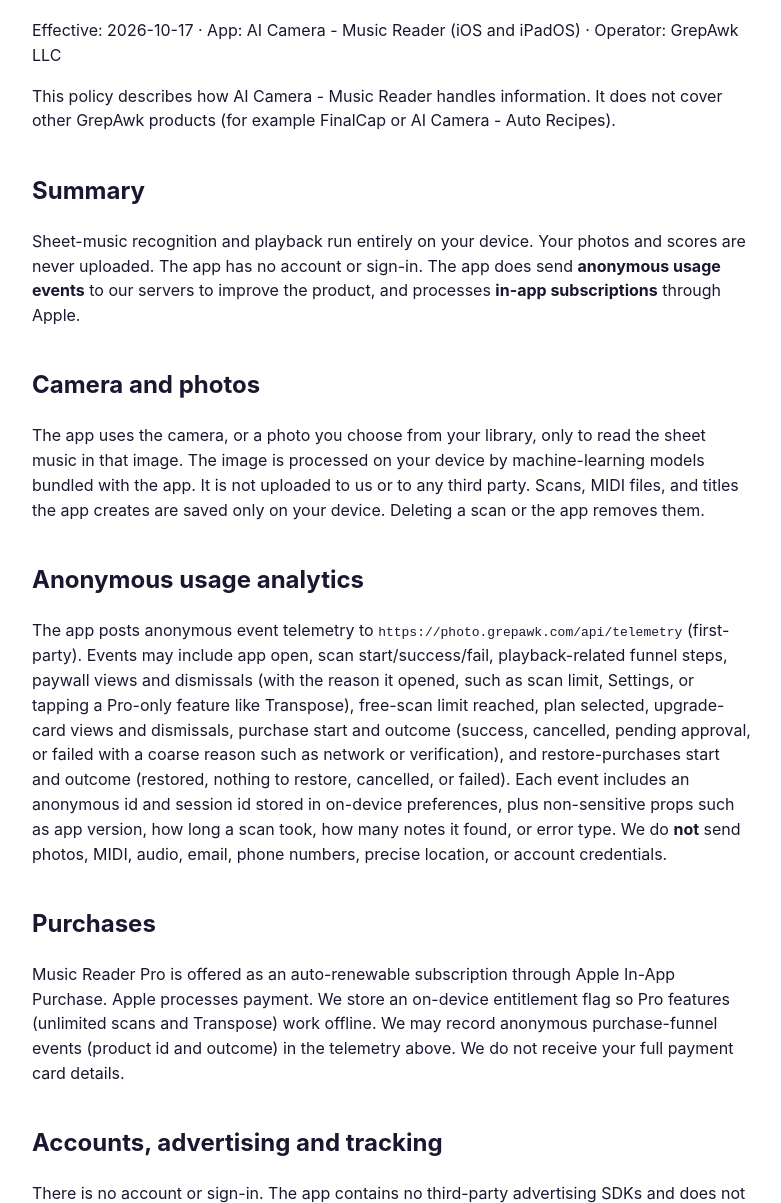
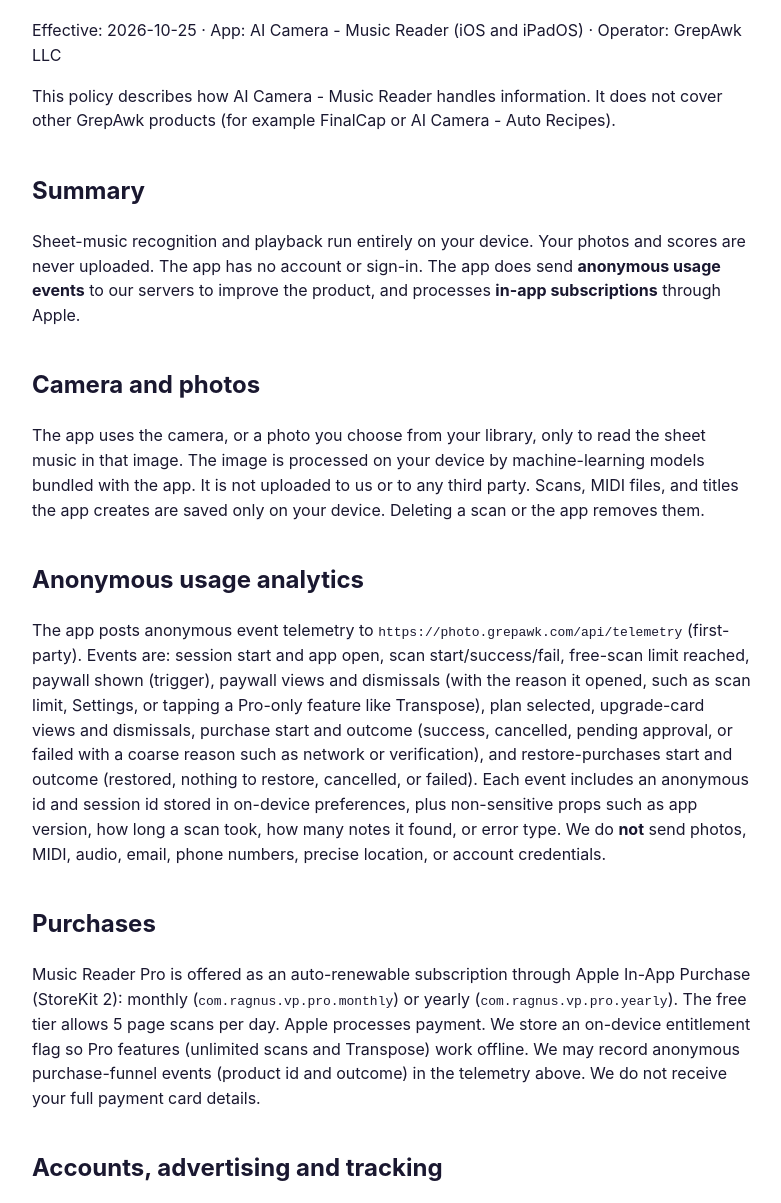
Before and after one commit to yishengjiang99/omr-sheet-cam, a plain HTML site: page docs/asc/web/privacy.html in a window 1280 px wide. Shown: the part 93-1296 px from the top of the page, without its empty margins (248-1029 px from the left). Drawn offline with Linux system fonts and the light colour scheme.

Commit message:
web: privacy/support pages match shipped telemetry events and StoreKit Pro subscriptions

```diff
--- a/docs/asc/web/privacy.html
+++ b/docs/asc/web/privacy.html
@@ -4,7 +4,7 @@
 <style>body{font-family:-apple-system,system-ui,sans-serif;max-width:720px;margin:40px auto;padding:0 20px;line-height:1.55;color:#1a1830}h1{color:#3a2c8c}h2{margin-top:1.6em}</style></head>
 <body>
 <h1>AI Camera - Music Reader Privacy Policy</h1>
-<p>Effective: 2026-10-17 · App: AI Camera - Music Reader (iOS and iPadOS) · Operator: GrepAwk LLC</p>
+<p>Effective: 2026-10-25 · App: AI Camera - Music Reader (iOS and iPadOS) · Operator: GrepAwk LLC</p>
 <p>This policy describes how AI Camera - Music Reader handles information. It does not cover other GrepAwk products (for example FinalCap or AI Camera - Auto Recipes).</p>
 
 <h2>Summary</h2>
@@ -14,10 +14,10 @@
 <p>The app uses the camera, or a photo you choose from your library, only to read the sheet music in that image. The image is processed on your device by machine-learning models bundled with the app. It is not uploaded to us or to any third party. Scans, MIDI files, and titles the app creates are saved only on your device. Deleting a scan or the app removes them.</p>
 
 <h2>Anonymous usage analytics</h2>
-<p>The app posts anonymous event telemetry to <code>https://photo.grepawk.com/api/telemetry</code> (first-party). Events may include app open, scan start/success/fail, playback-related funnel steps, paywall views and dismissals (with the reason it opened, such as scan limit, Settings, or tapping a Pro-only feature like Transpose), free-scan limit reached, plan selected, upgrade-card views and dismissals, purchase start and outcome (success, cancelled, pending approval, or failed with a coarse reason such as network or verification), and restore-purchases start and outcome (restored, nothing to restore, cancelled, or failed). Each event includes an anonymous id and session id stored in on-device preferences, plus non-sensitive props such as app version, how long a scan took, how many notes it found, or error type. We do <strong>not</strong> send photos, MIDI, audio, email, phone numbers, precise location, or account credentials.</p>
+<p>The app posts anonymous event telemetry to <code>https://photo.grepawk.com/api/telemetry</code> (first-party). Events are: session start and app open, scan start/success/fail, free-scan limit reached, paywall shown (trigger), paywall views and dismissals (with the reason it opened, such as scan limit, Settings, or tapping a Pro-only feature like Transpose), plan selected, upgrade-card views and dismissals, purchase start and outcome (success, cancelled, pending approval, or failed with a coarse reason such as network or verification), and restore-purchases start and outcome (restored, nothing to restore, cancelled, or failed). Each event includes an anonymous id and session id stored in on-device preferences, plus non-sensitive props such as app version, how long a scan took, how many notes it found, or error type. We do <strong>not</strong> send photos, MIDI, audio, email, phone numbers, precise location, or account credentials.</p>
 
 <h2>Purchases</h2>
-<p>Music Reader Pro is offered as an auto-renewable subscription through Apple In-App Purchase. Apple processes payment. We store an on-device entitlement flag so Pro features (unlimited scans and Transpose) work offline. We may record anonymous purchase-funnel events (product id and outcome) in the telemetry above. We do not receive your full payment card details.</p>
+<p>Music Reader Pro is offered as an auto-renewable subscription through Apple In-App Purchase (StoreKit 2): monthly (<code>com.ragnus.vp.pro.monthly</code>) or yearly (<code>com.ragnus.vp.pro.yearly</code>). The free tier allows 5 page scans per day. Apple processes payment. We store an on-device entitlement flag so Pro features (unlimited scans and Transpose) work offline. We may record anonymous purchase-funnel events (product id and outcome) in the telemetry above. We do not receive your full payment card details.</p>
 
 <h2>Accounts, advertising and tracking</h2>
 <p>There is no account or sign-in. The app contains no third-party advertising SDKs and does not track you across other companies’ apps or websites for advertising.</p>
```
Also changed, not shown: docs/asc/web/support.html (+1 -1 lines).
